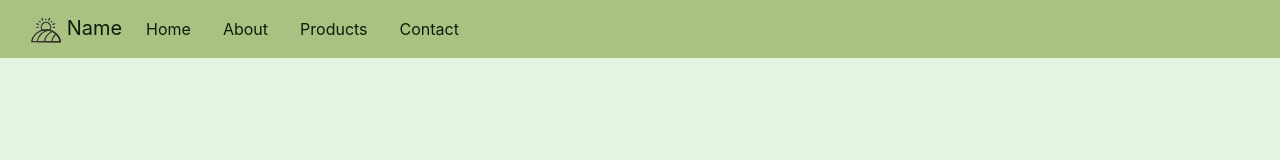
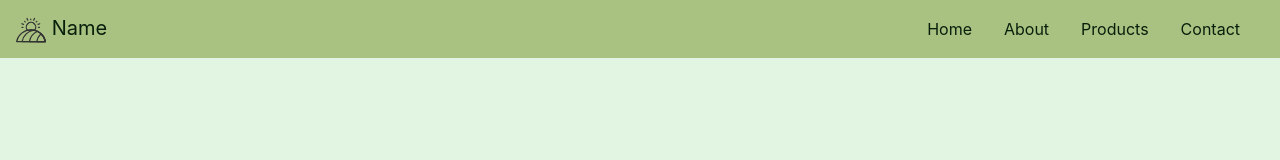
Before and after one commit to EleniMar/bootstrap-landing-page, a plain HTML site: page index.html in a window 1280 px wide. Drawn offline with nearby package versions, Linux system fonts and the light colour scheme.

Commit message:
Navigation menu justified in the right

```diff
--- a/index.html
+++ b/index.html
@@ -13,8 +13,8 @@
     <!--Main Navigation-->
     <header>
 
-            <nav class="navbar navbar-expand-lg fixed-top">
-                <div class="container">
+            <nav class="navbar navbar-expand-md">
+
                     <!-- Navbar brand -->
                     <a class="navbar-brand" href="#">
                         <img src="logo.svg" width="30" height="30" alt="logo">
@@ -28,10 +28,10 @@
                     </button>
 
                     <!-- Collapsible content -->
-                    <div class="collapse navbar-collapse" id="basicExampleNav">
+                    <div class="collapse navbar-collapse justify-content-end" id="basicExampleNav">
 
                         <!-- Links -->
-                        <ul class="navbar-nav mr-auto">
+                        <ul class="navbar-nav">
                         <li class="nav-item active">
                             <a class="nav-link" href="#">Home
                             <span class="sr-only">(current)</span>
@@ -50,7 +50,7 @@
                         </ul>
                         <!-- Links -->
 
-            </div>
+
 
 
           </nav>
--- a/style.css
+++ b/style.css
@@ -1,16 +1,12 @@
 html,
 body,
 header {
-    box-sizing: border-box;
+
     height: 100%;
     background-color: rgba(183, 231, 182, 0.155);
 }
 
-.container{
-    margin-right: 0;
-    margin-left:0;
-    /* border:solid; */
-}
+
 .navbar{
     background-color: rgb(155, 182, 107, 0.8);
 }
@@ -23,6 +19,7 @@
     cursor: pointer;
 }
 
+
 .nav-link:hover, .navbar-brand:hover{
 
     color: #374603cb;
```
